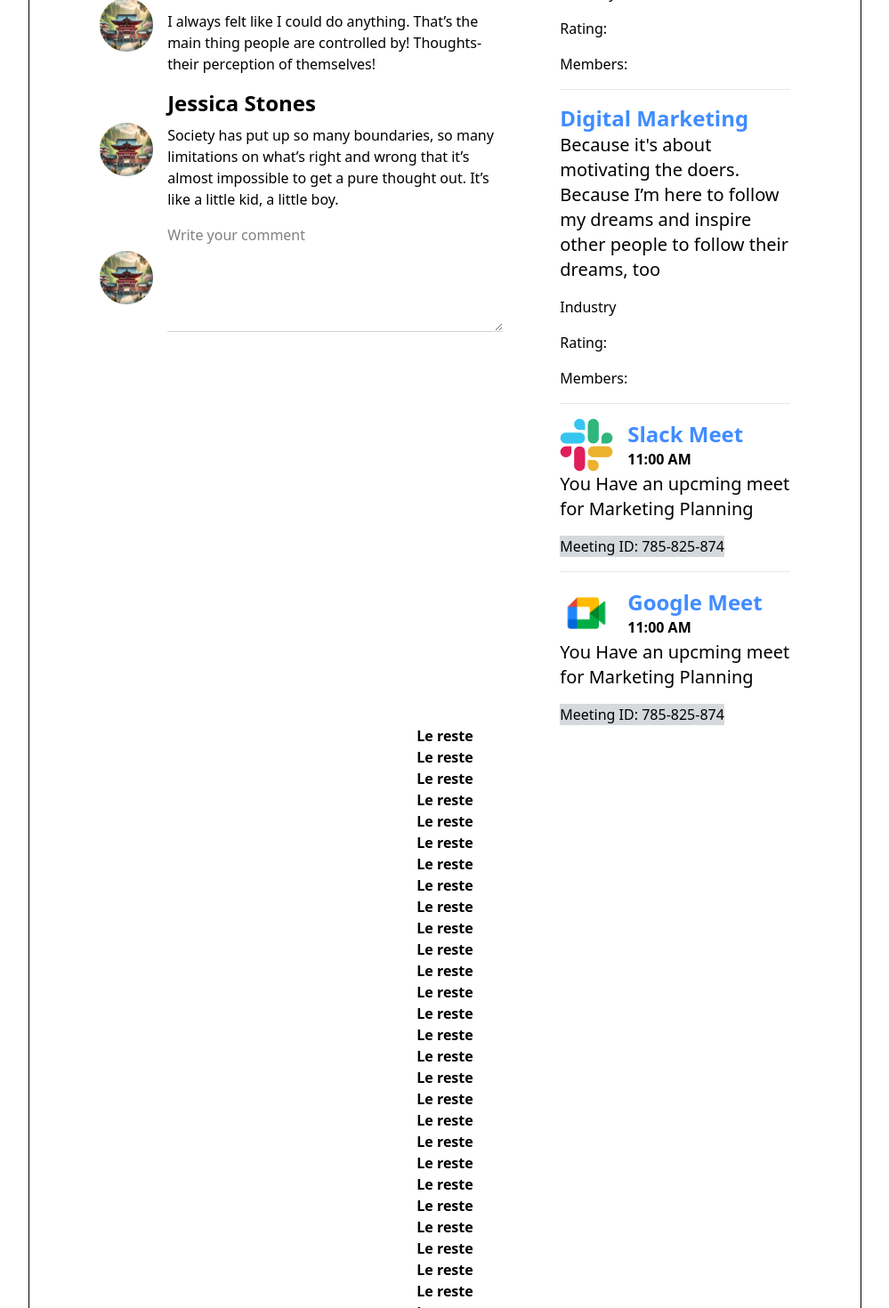
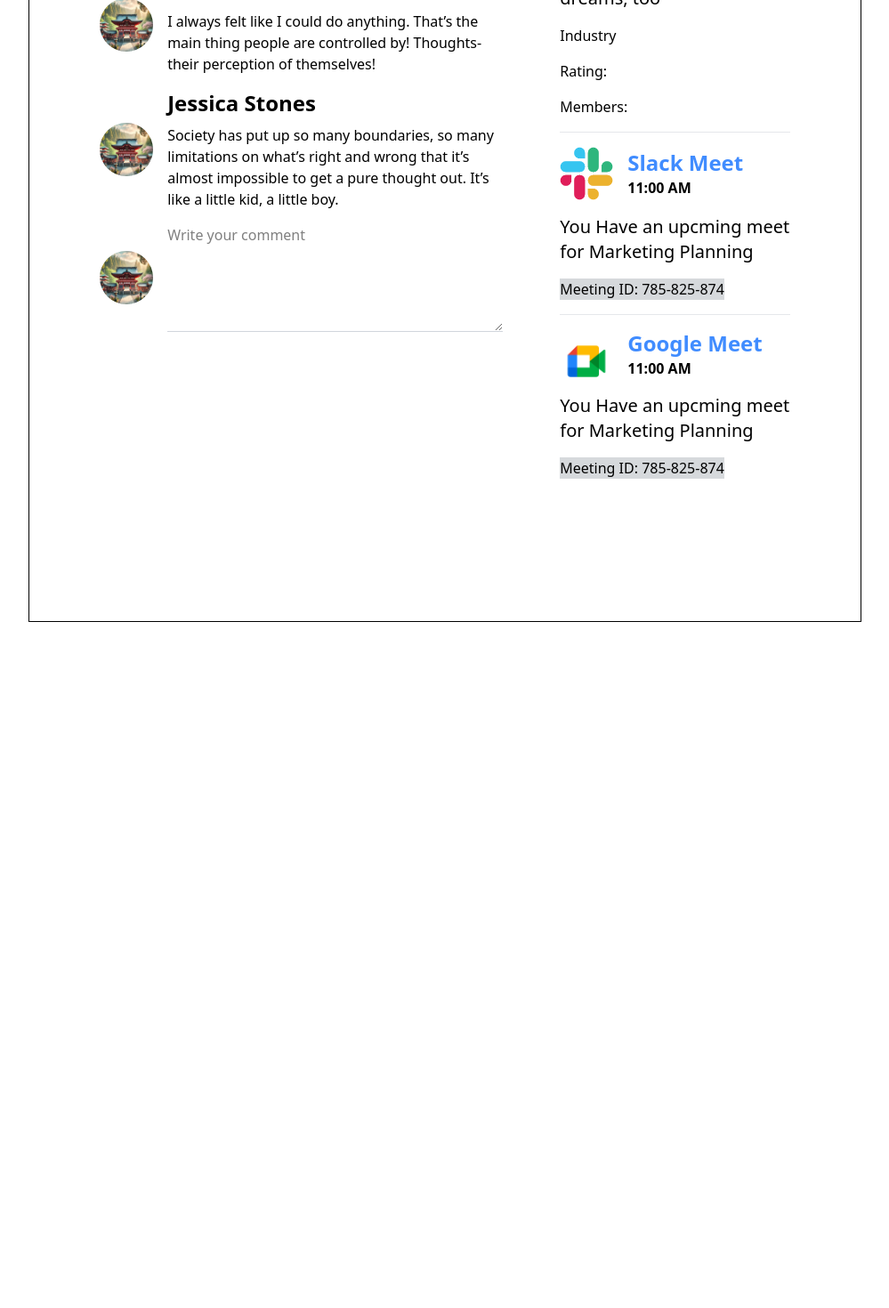
Before and after one commit to ReadyToDevNow/OnBoard, a Vue app: page /discover in a window 1280 px wide. Shown: the part 1330-2800 px from the top of the page at 89% size, without its empty margins (280-1279 px from the left). After the commit the page ends 2029 px from the top, so only its background shows below. Built offline with nearby package versions, Linux system fonts and the light colour scheme.

Commit message:
feat(design): margin for right colone

```diff
--- a/src/components/DiscoverPage.vue
+++ b/src/components/DiscoverPage.vue
@@ -129,7 +129,7 @@
 
           <!-- Colonne de droite-->
           <div class="col-start-9 col-end-13">
-            <span class="flex font-bold text-2xl text-blue-500/90"> Digital Marketing </span>
+            <span class="flex font-bold text-2xl text-blue-500/90 mb-6"> Digital Marketing </span>
             <span class="text-xl">
               A group of people who collectively are responsible for all of the work necessary to
               produce working, validated assets.</span
@@ -144,7 +144,7 @@
             <!-- --------------------------------------------------------------------->
 
             <div class="col-start-8 col-end-13">
-              <span class="flex font-bold text-2xl text-blue-500/90"> Digital Marketing </span>
+              <span class="flex font-bold text-2xl text-blue-500/90 mb-6"> Design </span>
               <span class="text-xl">
                 Because it's about motivating the doers. Because I’m here to follow my dreams and
                 inspire other people to follow their dreams, too</span
@@ -157,22 +157,10 @@
               <div class="border-b border-gray-200 my-4"></div>
             </div>
             <!-- --------------------------------------------------------------------->
-            <div class="col-start-8 col-end-13">
-              <span class="flex font-bold text-2xl text-blue-500/90"> Digital Marketing </span>
-              <span class="text-xl">
-                Because it's about motivating the doers. Because I’m here to follow my dreams and
-                inspire other people to follow their dreams, too</span
-              >
-              <div class="flex flex-col gap-4 mt-4">
-                <span>Industry</span>
-                <span>Rating: </span>
-                <span>Members: </span>
-              </div>
-              <div class="border-b border-gray-200 my-4"></div>
-            </div>
+
             <!-- --------------------------------------------------------------------->
             <div class="col-start-8 col-end-13">
-              <div class="flex flex-row items-center">
+              <div class="flex flex-row items-center mb-4">
                 <img class="h-15 w-15 mr-4" src="../assets/logo-slack.png" />
                 <div class="flex flex-col">
                   <span class="font-bold text-2xl text-blue-500/90"> Slack Meet </span>
@@ -186,10 +174,10 @@
               <div class="border-b border-gray-200 my-4"></div>
             </div>
             <!--------------------------------------------------------------------->
-            <div class="col-start-8 col-end-13">
+            <div class="col-start-8 col-end-13 mb-40">
               <div class="flex flex-row items-center">
                 <img class="h-15 w-15 mr-4" src="../assets/logo-google-meet.png" />
-                <div class="flex flex-col">
+                <div class="flex flex-col mb-4">
                   <span class="flex font-bold text-2xl text-blue-500/90">Google Meet</span>
                   <span class="font-bold">11:00 AM</span>
                 </div>
@@ -201,36 +189,6 @@
             </div>
           </div>
         </div>
-
-        <span class="flex justify-center font-bold">Le reste</span>
-        <span class="flex justify-center font-bold">Le reste</span
-        ><span class="flex justify-center font-bold">Le reste</span
-        ><span class="flex justify-center font-bold">Le reste</span
-        ><span class="flex justify-center font-bold">Le reste</span
-        ><span class="flex justify-center font-bold">Le reste</span
-        ><span class="flex justify-center font-bold">Le reste</span
-        ><span class="flex justify-center font-bold">Le reste</span
-        ><span class="flex justify-center font-bold">Le reste</span
-        ><span class="flex justify-center font-bold">Le reste</span
-        ><span class="flex justify-center font-bold">Le reste</span
-        ><span class="flex justify-center font-bold">Le reste</span
-        ><span class="flex justify-center font-bold">Le reste</span
-        ><span class="flex justify-center font-bold">Le reste</span
-        ><span class="flex justify-center font-bold">Le reste</span
-        ><span class="flex justify-center font-bold">Le reste</span
-        ><span class="flex justify-center font-bold">Le reste</span
-        ><span class="flex justify-center font-bold">Le reste</span
-        ><span class="flex justify-center font-bold">Le reste</span
-        ><span class="flex justify-center font-bold">Le reste</span
-        ><span class="flex justify-center font-bold">Le reste</span
-        ><span class="flex justify-center font-bold">Le reste</span
-        ><span class="flex justify-center font-bold">Le reste</span
-        ><span class="flex justify-center font-bold">Le reste</span
-        ><span class="flex justify-center font-bold">Le reste</span
-        ><span class="flex justify-center font-bold">Le reste</span
-        ><span class="flex justify-center font-bold">Le reste</span
-        ><span class="flex justify-center font-bold">Le reste</span
-        ><span class="flex justify-center font-bold">Le reste</span>
       </div>
     </div>
   </div>
```
